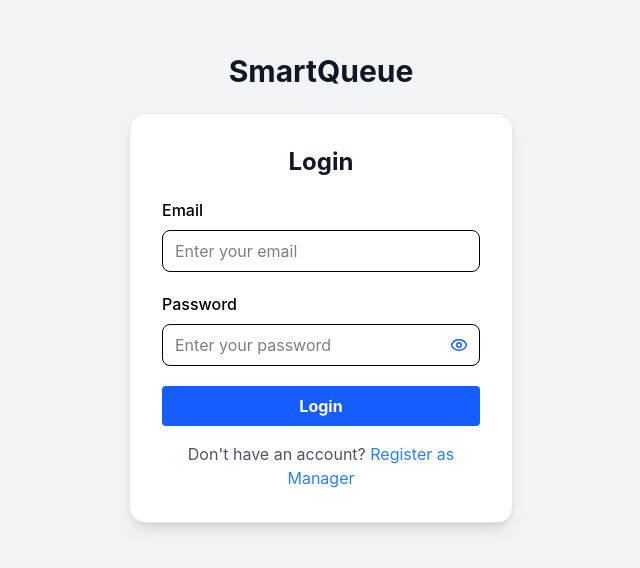
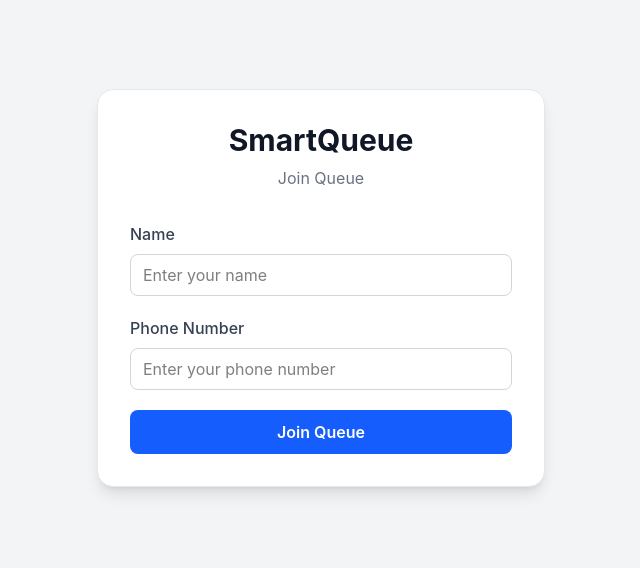
Before and after one commit to Yashrajpatil22/SmartQueue, a React app in the folder frontend/: page /join-queue/1 in a window 1280 px wide. Before the commit this address led to /login. Shown: the part 112-680 px from the top of the page, without its empty margins (319-959 px from the left). Built offline with nearby package versions, Linux system fonts and the light colour scheme; no server answers; the HTML template or start-up script is replaced by a standard one.

Commit message:
feat: replace API service with axios for queue operations in JoinQueue component

```diff
--- a/frontend/src/App.jsx
+++ b/frontend/src/App.jsx
@@ -65,9 +65,7 @@ function App() {
         </ProtectedRoute>
       } />
       <Route path="/join-queue/:id" element={
-        <ProtectedRoute>
           <JoinQueue />
-        </ProtectedRoute>
       } />
       <Route path="/edit-queue/:id" element={
         <ProtectedRoute>
--- a/frontend/src/pages/JoinQueue.jsx
+++ b/frontend/src/pages/JoinQueue.jsx
@@ -1,7 +1,7 @@
 import React, {useState, useEffect} from 'react'
 import { useParams, useNavigate } from 'react-router-dom'
-// import axios from 'axios'
-import api from '../services/api'
+import axios from 'axios'
+// import api from '../services/api'
 import AlertBox from '../components/AlertBox'
 
 function JoinQueue() {
@@ -20,7 +20,7 @@ function JoinQueue() {
 
             const fetchQueueDetails = async () => {
               try{
-                const response = await api.get(`/api/queue/${id}`, {
+                const response = await axios.get(`${import.meta.env.VITE_API_BASE_URL}/api/queue/${id}`, {
                   withCredentials: true,
                 });
                 setQueueName(response.data.queue.name);
@@ -43,8 +43,8 @@ function JoinQueue() {
     const handleSubmit = async (e) => {
         e.preventDefault();
         try{
-            const response = await api.post(
-              `/api/queue/${id}/join`,
+            const response = await axios.post(
+              `${import.meta.env.VITE_API_BASE_URL}/api/queue/${id}/join`,
               { customerName:name, phoneNumber: phone },
               {
                 withCredentials: true,
```
